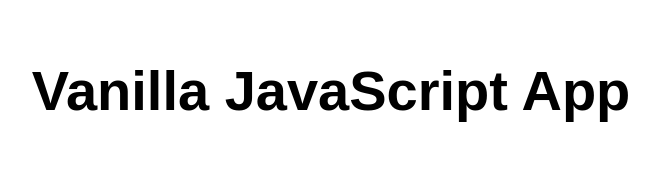
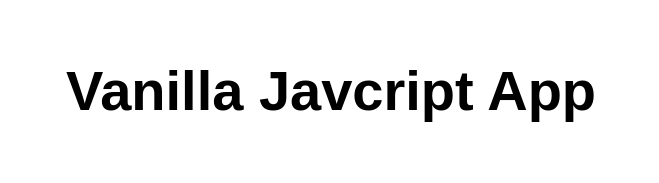
Before and after one commit to bella88885/ASSIGNEMNT, a website: page src/index.html in a window 1280 px wide. Shown: the whole page, without its empty margins (309-968 px from the left). Drawn offline with Linux system fonts and the light colour scheme.

Commit message:
Update index.html

```diff
--- a/src/index.html
+++ b/src/index.html
@@ -10,7 +10,7 @@
 
 <body>
   <main>
-    <h1>Vanilla JavaScript App</h1>
+    <h1>Vanilla Javcript App</h1>
   </main>
 </body>
 
```
